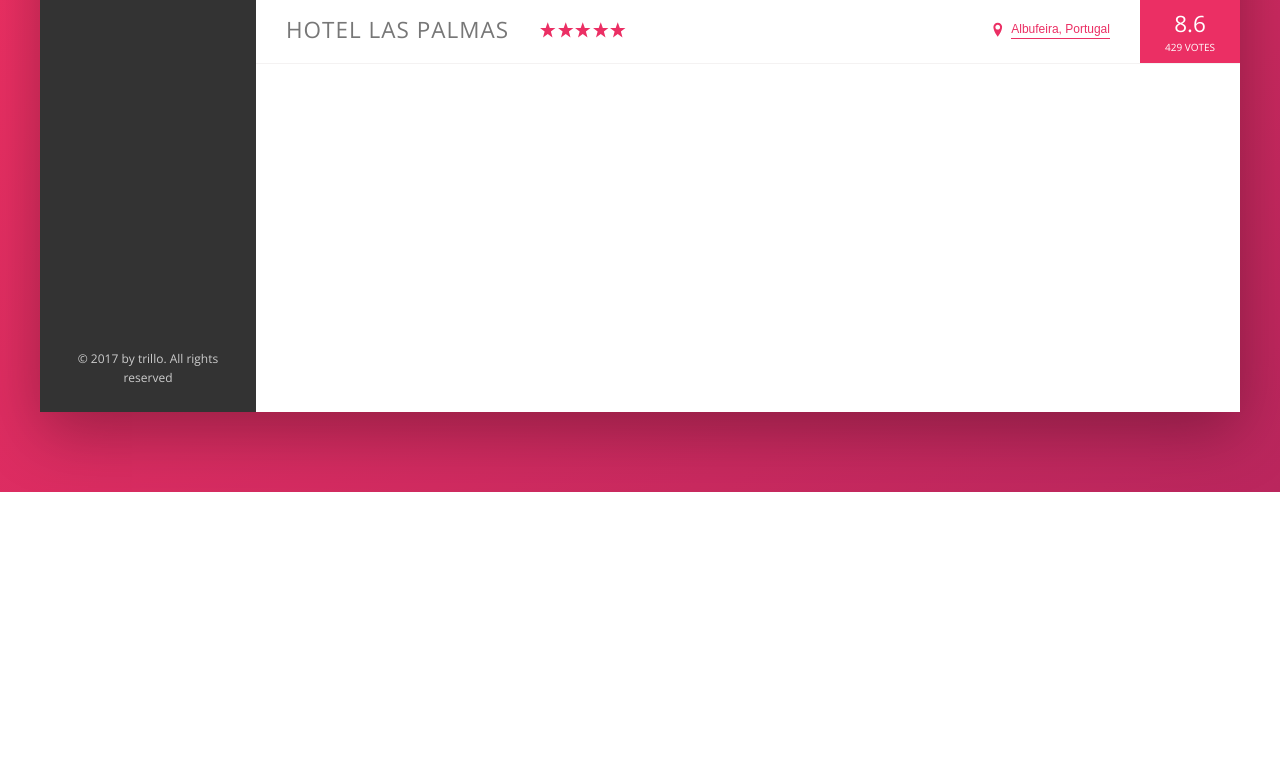
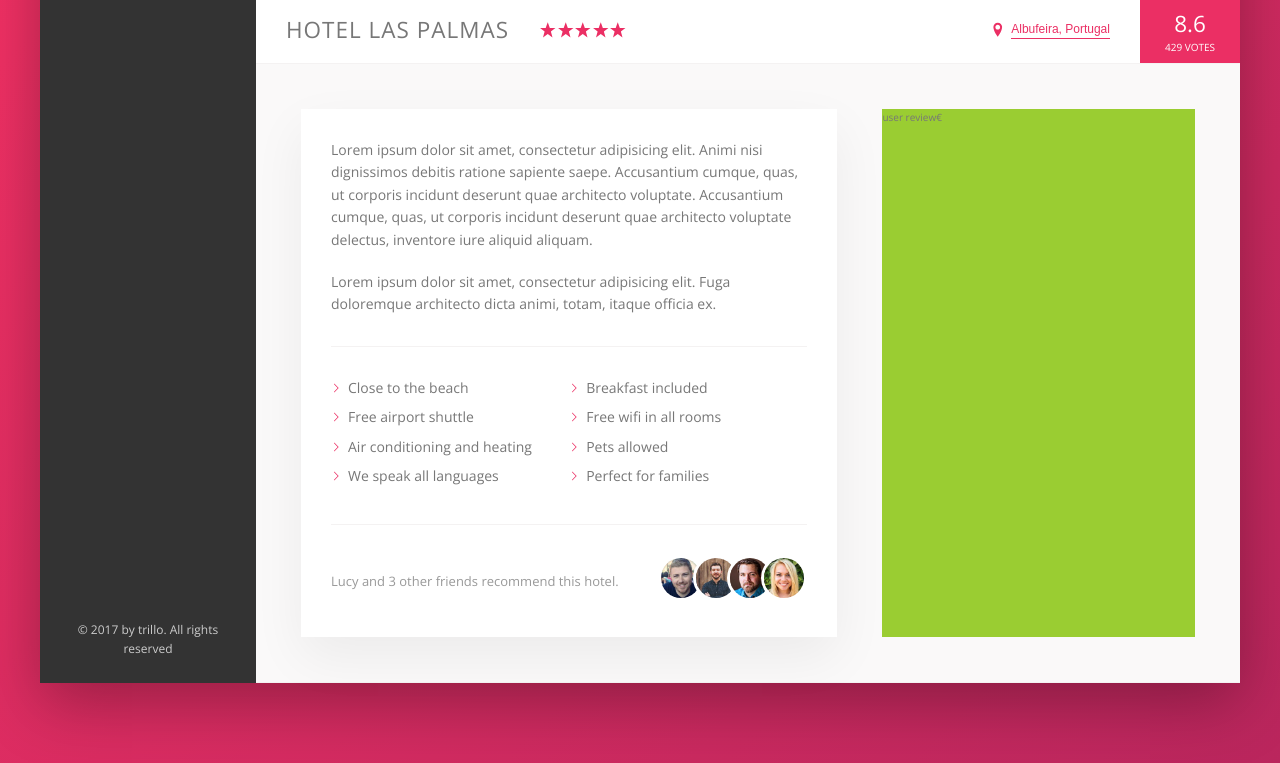
Before and after one commit to Debiddo618/trillo-sass, a website: page index.html in a window 1280 px wide. Shown: the part 538-1301 px from the top of the page. Before the commit the page ends 1030 px from the top, so only its background shows below. Drawn offline with nearby package versions, Linux system fonts and the light colour scheme.

Commit message:
created the description section

```diff
--- a/index.html
+++ b/index.html
@@ -43,7 +43,11 @@
             <span class="user-nav__notification">13</span>
           </div>
           <div class="user-nav__user">
-            <img src="img/user.jpg" alt="User photo" class="user-nav__user-photo">
+            <img
+              src="img/user.jpg"
+              alt="User photo"
+              class="user-nav__user-photo"
+            />
             <span class="user-nav__user-name">Jonas</span>
           </div>
         </nav>
@@ -84,26 +88,34 @@
               </a>
             </li>
           </ul>
-            <div class="legal">
-                &copy; 2017 by trillo. All rights reserved
-            </div>
+          <div class="legal">&copy; 2017 by trillo. All rights reserved</div>
         </nav>
         <main class="hotel-view">
           <div class="gallery">
             <figure class="gallery__item">
-                    <img src="img/hotel-1.jpg" alt="Photo of hotel 1" class="gallery__photo">
+              <img
+                src="img/hotel-1.jpg"
+                alt="Photo of hotel 1"
+                class="gallery__photo"
+              />
             </figure>
             <figure class="gallery__item">
-                    <img src="img/hotel-2.jpg" alt="Photo of hotel 2" class="gallery__photo">
+              <img
+                src="img/hotel-2.jpg"
+                alt="Photo of hotel 2"
+                class="gallery__photo"
+              />
             </figure>
             <figure class="gallery__item">
-                    <img src="img/hotel-3.jpg" alt="Photo of hotel 3" class="gallery__photo">
+              <img
+                src="img/hotel-3.jpg"
+                alt="Photo of hotel 3"
+                class="gallery__photo"
+              />
             </figure>
           </div>
           <div class="overview">
-                <h1 class="overview__heading">
-                    Hotel Las Palmas
-                </h1>
+            <h1 class="overview__heading">Hotel Las Palmas</h1>
             <div class="overview__stars">
               <svg class="overview__icon-star">
                 <use xlink:href="img/sprite.svg#icon-star"></use>
@@ -132,6 +144,46 @@
               <div class="overview__rating-count">429 votes</div>
             </div>
           </div>
+          <div class="detail">
+            <div class="description">
+              <p class="paragraph">
+                Lorem ipsum dolor sit amet, consectetur adipisicing elit. Animi
+                nisi dignissimos debitis ratione sapiente saepe. Accusantium
+                cumque, quas, ut corporis incidunt deserunt quae architecto
+                voluptate. Accusantium cumque, quas, ut corporis incidunt
+                deserunt quae architecto voluptate delectus, inventore iure
+                aliquid aliquam.
+              </p>
+
+              <p class="paragraph">
+                Lorem ipsum dolor sit amet, consectetur adipisicing elit. Fuga
+                doloremque architecto dicta animi, totam, itaque officia ex.
+              </p>
+
+              <ul class="list">
+                <li class="list__item">Close to the beach</li>
+                <li class="list__item">Breakfast included</li>
+                <li class="list__item">Free airport shuttle</li>
+                <li class="list__item">Free wifi in all rooms</li>
+                <li class="list__item">Air conditioning and heating</li>
+                <li class="list__item">Pets allowed</li>
+                <li class="list__item">We speak all languages</li>
+                <li class="list__item">Perfect for families</li>
+              </ul>
+              <div class="recommend">
+                <p class="recommend__count">
+                  Lucy and 3 other friends recommend this hotel.
+                </p>
+                <div class="recommend__friends">
+                  <img src="img/user-3.jpg" alt="" class="recommend__photo">
+                  <img src="img/user-4.jpg" alt="" class="recommend__photo">
+                  <img src="img/user-5.jpg" alt="" class="recommend__photo">
+                  <img src="img/user-6.jpg" alt="" class="recommend__photo">
+                </div>
+              </div>
+            </div>
+            <div class="user-reviews">user review€</div>
+          </div>
         </main>
       </div>
     </div>
--- a/sass/_base.scss
+++ b/sass/_base.scss
@@ -13,6 +13,10 @@
     --color-grey-dark-3: #999;
 
     --shadow-dark: 0 2rem 6rem rgba(0,0,0,.3);
+    --shadow-light: 0 2rem 5rem rgba(0,0,0,.06);
+
+    --line: 1px solid var(--color-grey-light-2);
+
 }
 
 *{
--- a/sass/_components.scss
+++ b/sass/_components.scss
@@ -184,7 +184,7 @@
 // Overview
 .overview{
     display: flex;
-    border-bottom: 1px solid var(--color-grey-light-2);
+    border-bottom: var(--line);
     align-items: center;
 
     &__heading{
@@ -274,3 +274,72 @@
         box-shadow: none;
     }
 }
+
+// paragraph
+.paragraph:not(:last-of-type){
+    margin-bottom: 2rem;
+}
+
+// list
+.list{
+    list-style: none;
+    margin: 3rem 0;
+    padding: 3rem 0;
+    border-top: var(--line);
+    border-bottom: var(--line);
+
+    display: flex;
+    flex-wrap: wrap;
+
+    &__item{
+        flex: 0 0 50%;
+        margin-bottom: .7rem;
+    }
+
+    &__item::before{
+        content: "";
+        display: inline-block;
+        height: 1rem;
+        width: 1rem;
+        margin-right: .7rem;
+
+        // older browsers
+        // background-image: url(../img/chevron-thin-right.svg);
+        // background-size: cover;
+
+        // newer browser -masks
+        background-color: var(--color-primary);
+        mask-image: url(../img/chevron-thin-right.svg);
+        mask-size: cover;
+    }
+}
+
+// recommend
+.recommend{
+    font-size: 1.3rem;
+    color: var(--color-grey-dark-3);
+
+    display: flex;
+    align-items: center;
+    justify-content: space-between;
+
+    &__count{
+
+    }
+
+    &__friends{
+
+    }
+
+    &__photo{
+        box-sizing: content-box;
+        height: 4rem;
+        width: 4rem;
+        border-radius: 50%;
+        border: 3px solid #fff;
+
+        &:not(:last-child){
+            margin-right: -1.5rem;
+        }
+    }
+}
--- a/sass/_layout.scss
+++ b/sass/_layout.scss
@@ -33,5 +33,25 @@
 
     // test
     flex: 1;
-    height: 80rem;
 }
+
+.detail{
+    display: flex;
+    padding: 4.5rem;
+    background-color: var(--color-grey-light-1);
+    border-bottom: var(--line);
+}
+
+.description{
+    font-size: 1.4rem;
+    background-color: #fff;
+    box-shadow: var(--shadow-light);
+    padding: 3rem;
+    flex: 0 0 60%;
+    margin-right: 4.5rem;
+}
+
+.user-reviews{
+    background-color: yellowgreen;
+    flex: 1;
+}
```
Also changed, not shown: sass/main.css, 1 other file. Lines whose indentation alone changed are shown as unchanged.
